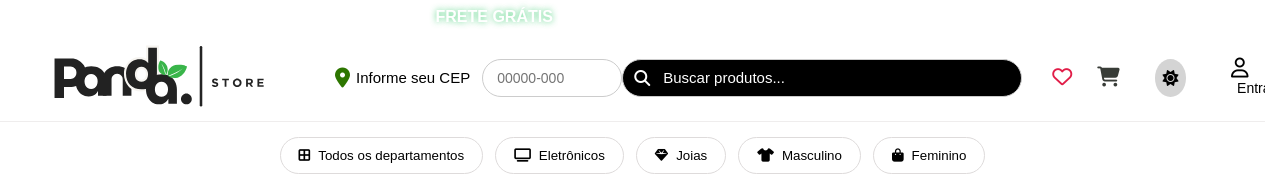
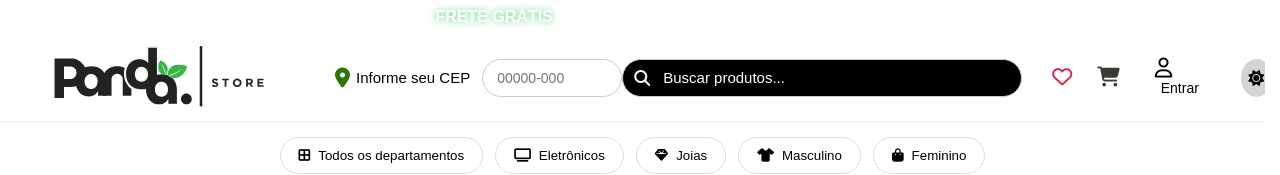
Before and after one commit to Ghabriela-Luminato/DESAFIO-FINAL-LOJA, a React (Vite) app: page / in a window 1280 px wide. Shown: the top 175 px of the page. Built offline with nearby package versions, Linux system fonts and the light colour scheme; no server answers.

Commit message:
ALTERAÇÕES IMPORTANTES

```diff
--- a/src/components/Header.jsx
+++ b/src/components/Header.jsx
@@ -161,10 +161,6 @@ function Header({ setSearch }) {
             <i className="fa-solid fa-cart-shopping cartIcon"></i>
           </a>
 
-          {/*  BOTÃO DARK MODE */}
-            <div className="themeToggle" onClick={() => setDark(!dark)}>
-  <i className={dark ? "fa-solid fa-moon" : "fa-solid fa-sun"}></i>
-</div>
 
           <div
             className="loginArea"
@@ -188,7 +184,12 @@ function Header({ setSearch }) {
                 "Entrar"
               )}
             </span>
+
           </div>
+      {/*  BOTÃO DARK MODE */}
+            <div className="themeToggle" onClick={() => setDark(!dark)}>
+  <i className={dark ? "fa-solid fa-moon" : "fa-solid fa-sun"}></i>
+</div>
 
         </nav>
 
```
